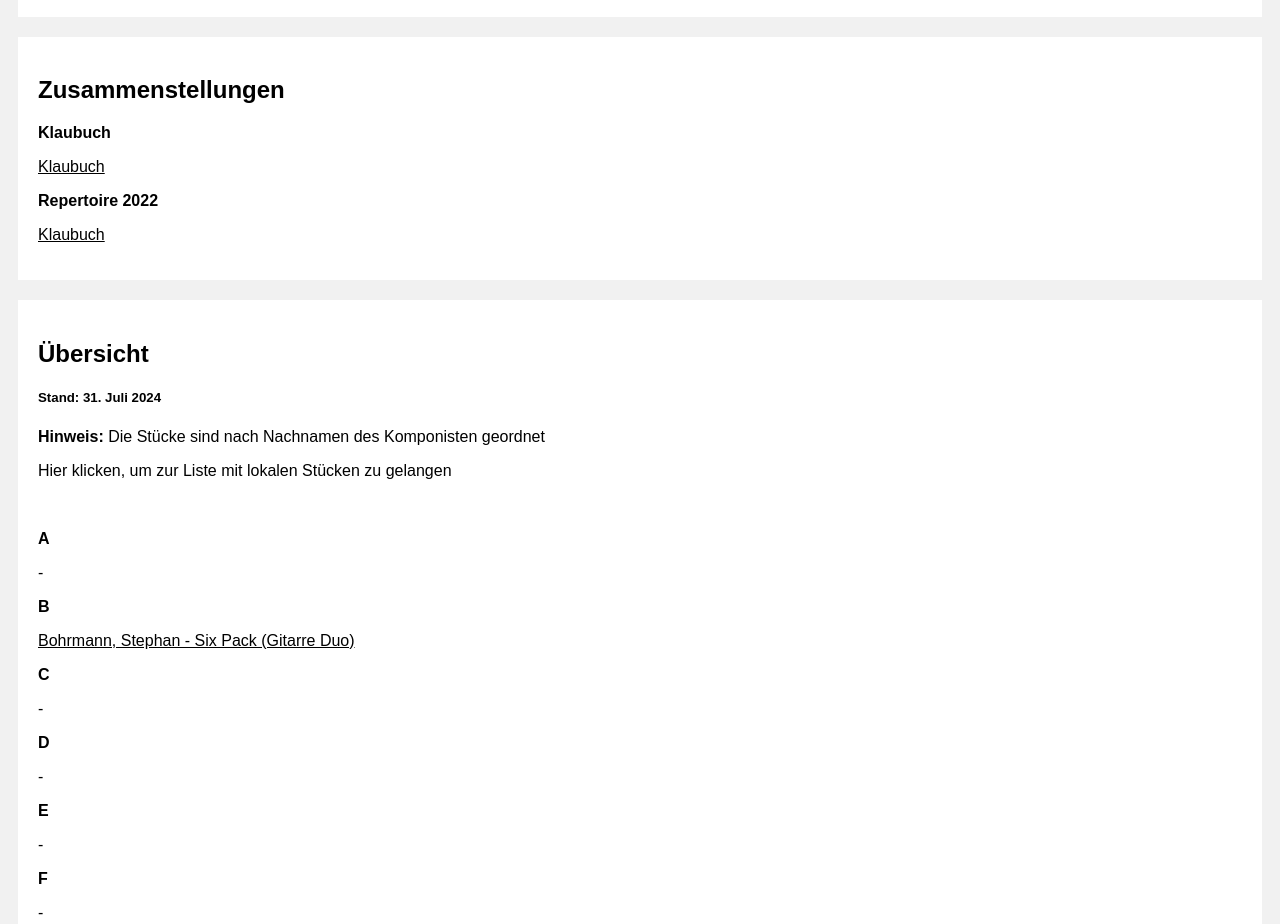
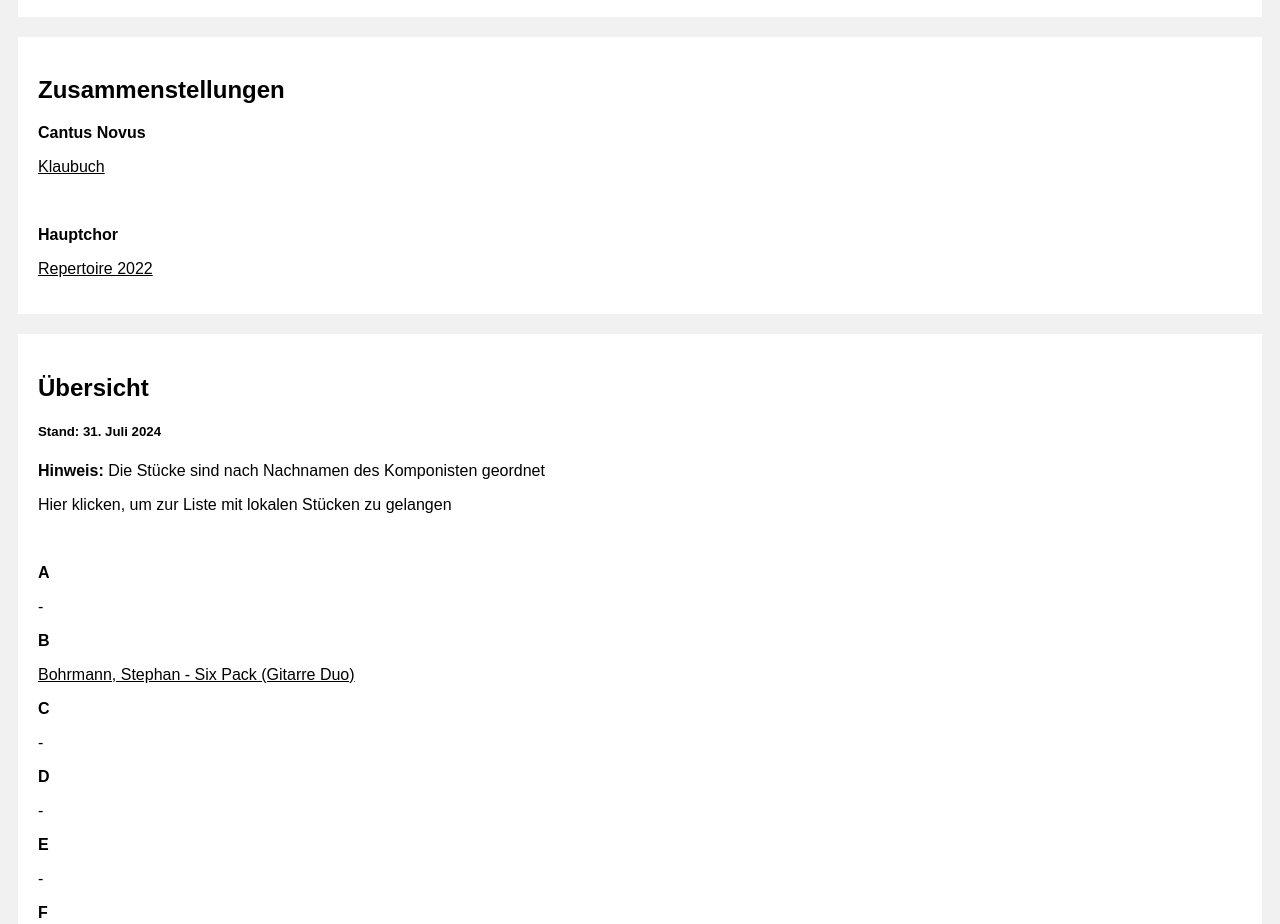
Before and after one commit to SteinerMark673/lieder-lg, a plain HTML site: page archiv/av-allgemein.html in a window 1280 px wide. Shown: the part 1160-2084 px from the top of the page. Drawn offline with Linux system fonts and the light colour scheme.

Commit message:
Update av-allgemein.html

```diff
--- a/archiv/av-allgemein.html
+++ b/archiv/av-allgemein.html
@@ -27,10 +27,11 @@
     </div>
     <div class="card">
       <h2>Zusammenstellungen</h2>
-        <p><b>Klaubuch</b></p>
+        <p><b>Cantus Novus</b></p>
       <p><a class="link" href="noten/klaubuch.pdf">Klaubuch</a></p>
-        <p><b>Repertoire 2022</b></p>
-        <p><a class="link" href="noten/repertoire2022.pdf">Klaubuch</a></p>
+        <br>
+        <p><b>Hauptchor</b></p>
+        <p><a class="link" href="noten/repertoire2022.pdf">Repertoire 2022</a></p>
     </div>
     <div class="card">
       <h2>Übersicht</h2>
```
